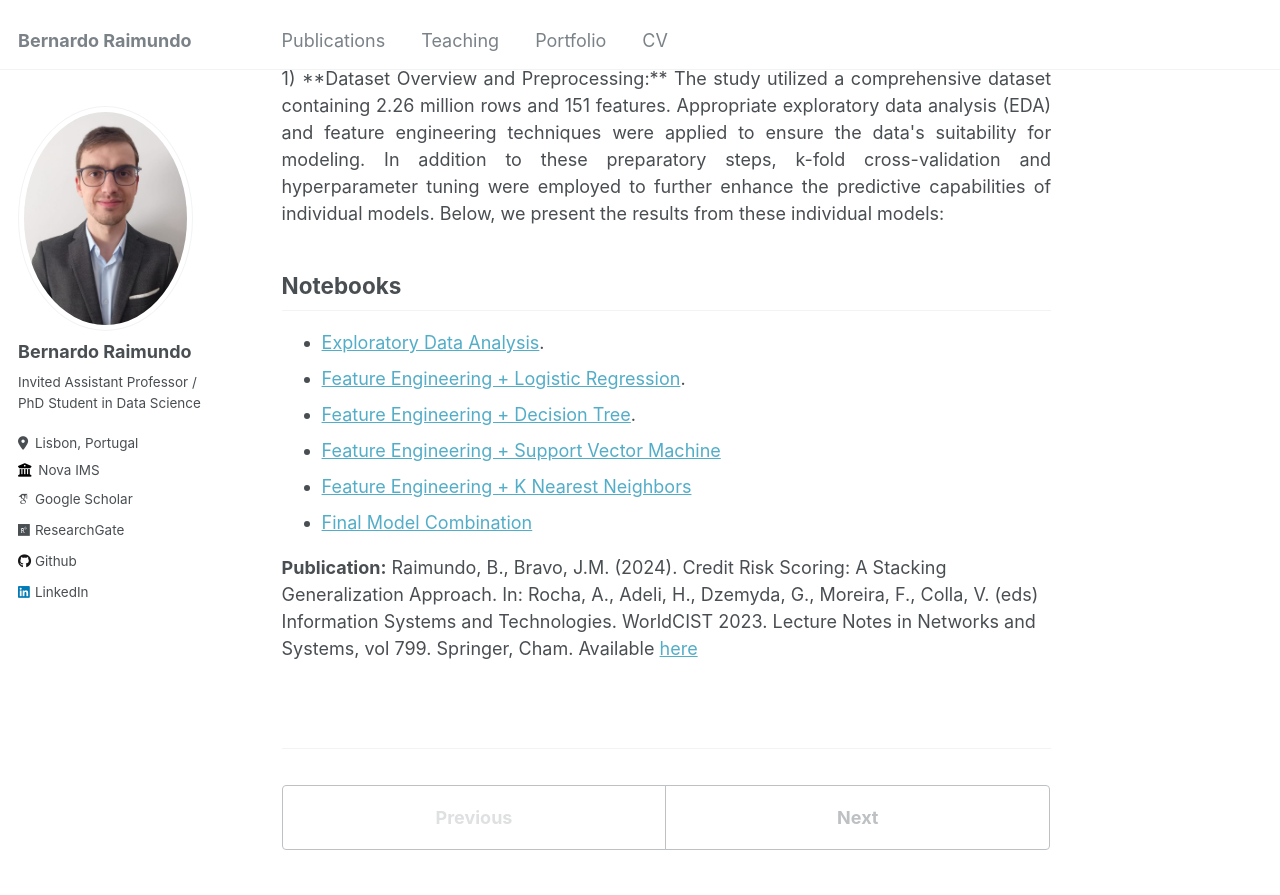
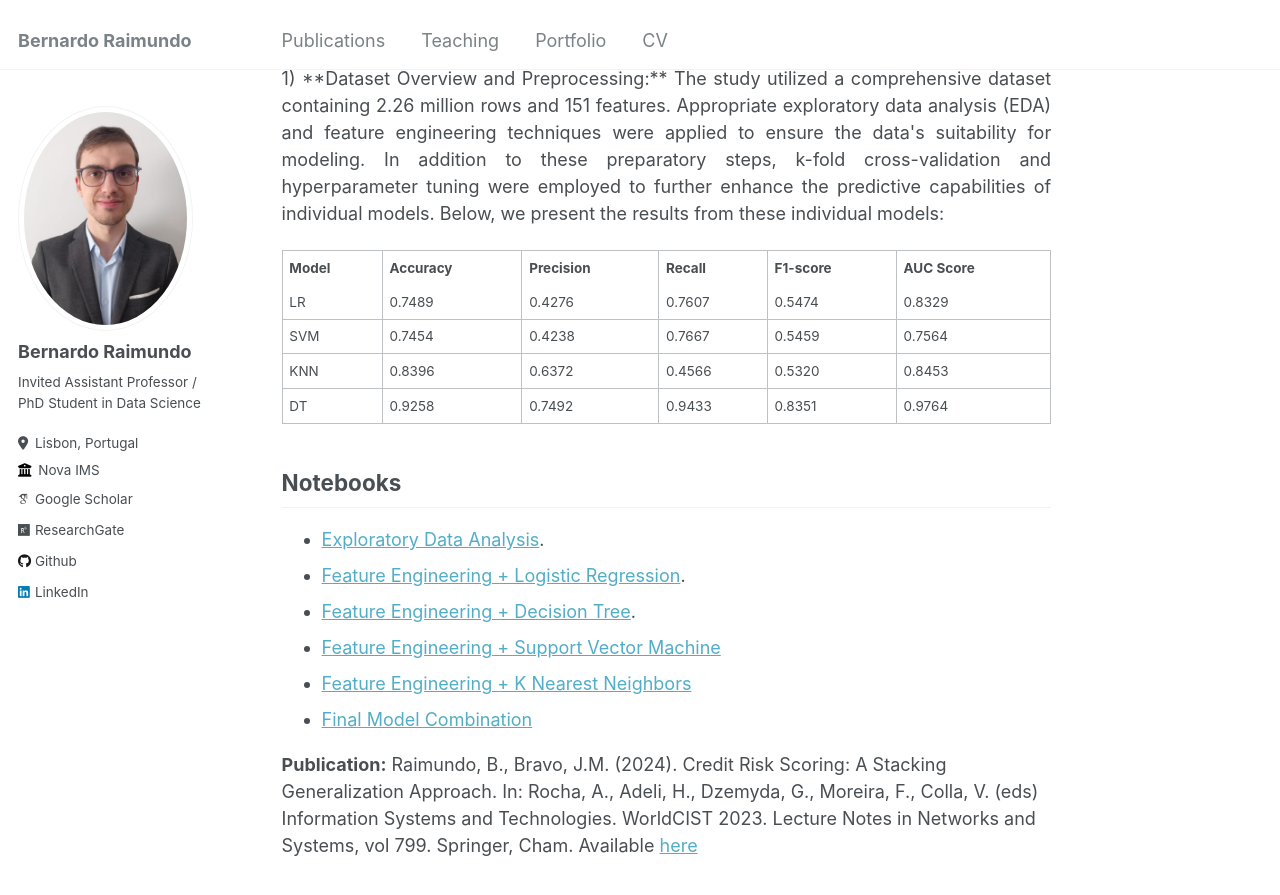
Before and after one commit to BernardoRaimundo/BernardoRaimundo.github.io, a Jekyll site: the page built from _portfolio/portfolio-1.md, in a window 1280 px wide and 900 px high, scrolled down 2089 px. Shown: the top 895 px of the window. Built offline with Jekyll 4.4.1, drawn with Linux system fonts in a browser that asks for light colours; some web fonts are replaced.

Commit message:
table added

```diff
--- a/_portfolio/portfolio-1.md
+++ b/_portfolio/portfolio-1.md
@@ -44,6 +44,56 @@ Presented in World CIST Conference, 2023
 <p>1) **Dataset Overview and Preprocessing:** The study utilized a comprehensive dataset containing 2.26 million rows and 151 features. Appropriate exploratory data analysis (EDA) and feature engineering techniques were applied to ensure the data's suitability for modeling. In addition to these preparatory steps, k-fold cross-validation and hyperparameter tuning were employed to further enhance the predictive capabilities of individual models. Below, we present the results from these individual models:</p>
 </div>
 
+<table style="width:100%; border-collapse: collapse;">
+    <tr>
+        <th>Model</th>
+        <th>Accuracy</th>
+        <th>Precision</th>
+        <th>Recall</th>
+        <th>F1-score</th>
+        <th>AUC Score</th>
+    </tr>
+    <tr>
+        <td>LR</td>
+        <td>0.7489</td>
+        <td>0.4276</td>
+        <td>0.7607</td>
+        <td>0.5474</td>
+        <td>0.8329</td>
+    </tr>
+    <tr>
+        <td>SVM</td>
+        <td>0.7454</td>
+        <td>0.4238</td>
+        <td>0.7667</td>
+        <td>0.5459</td>
+        <td>0.7564</td>
+    </tr>
+    <tr>
+        <td>KNN</td>
+        <td>0.8396</td>
+        <td>0.6372</td>
+        <td>0.4566</td>
+        <td>0.5320</td>
+        <td>0.8453</td>
+    </tr>
+    <tr>
+        <td>DT</td>
+        <td>0.9258</td>
+        <td>0.7492</td>
+        <td>0.9433</td>
+        <td>0.8351</td>
+        <td>0.9764</td>
+    </tr>
+</table>
+
+
+
+
+
+
+
+
 
 
 
```
